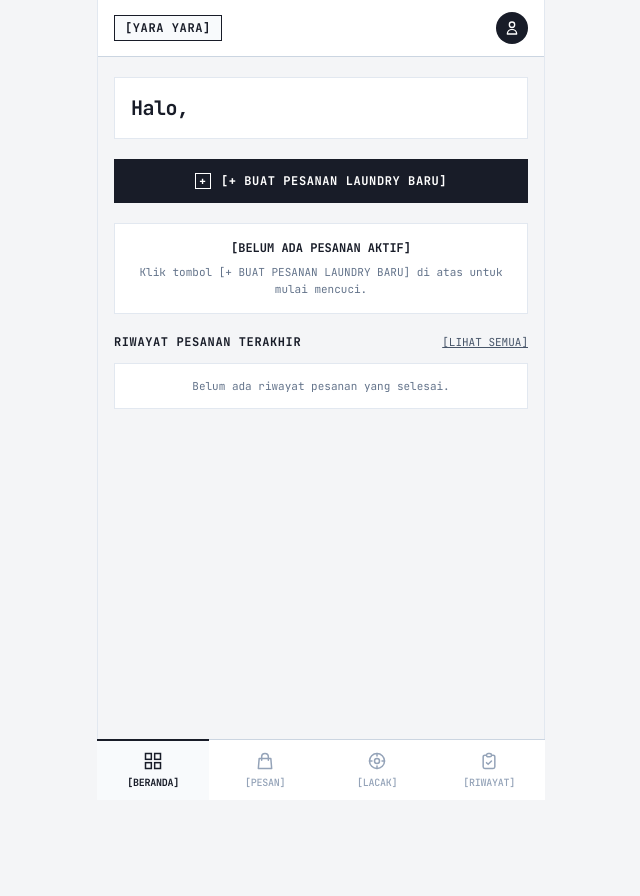
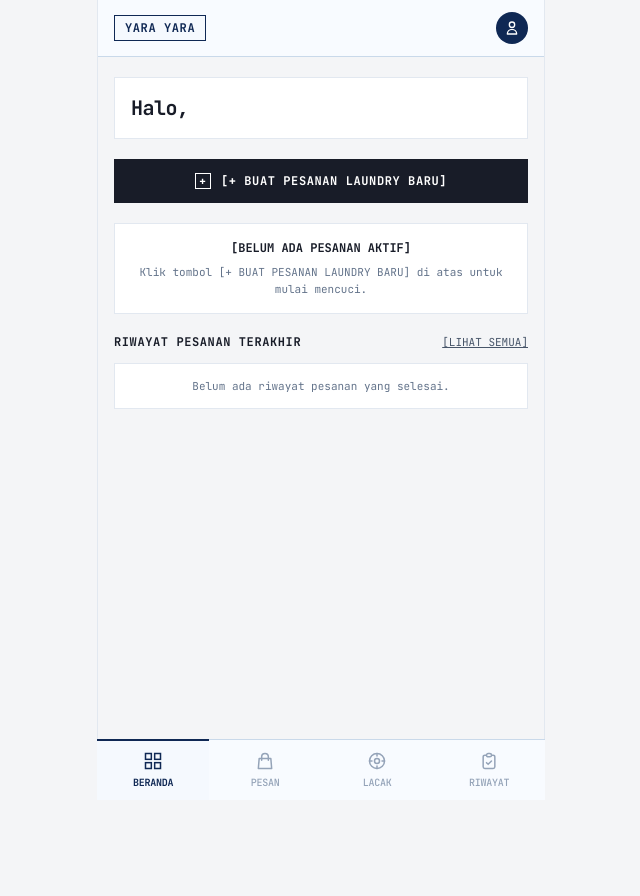
Before and after one commit to dwisaputrar405-sudo/yara-yara-laundry, a PHP site: page /user/index.php in a window 1280 px wide. Shown: the whole page, without its empty margins (319-959 px from the left). Run offline with PHP 8.4, Linux system fonts and the light colour scheme; the visitor is signed in with stand-in values (Sample User, id 1); tables that the repository leaves empty or names only in its code hold one stand-in row (values such as "Sample post"); some libraries are stand-ins or nearby versions.

Commit message:
header & navigation

```diff
--- a/user/includes/bottom-nav.php
+++ b/user/includes/bottom-nav.php
@@ -3,35 +3,35 @@ $activeNav = $activeNav ?? 'beranda';
 
 $navItems = [
     'beranda' => [
-        'label' => '[BERANDA]',
+        'label' => 'BERANDA',
         'href'  => 'index.php',
         'icon'  => '<rect x="3" y="3" width="7" height="7"></rect><rect x="14" y="3" width="7" height="7"></rect><rect x="14" y="14" width="7" height="7"></rect><rect x="3" y="14" width="7" height="7"></rect>'
     ],
     'pesan' => [
-        'label' => '[PESAN]',
+        'label' => 'PESAN',
         'href'  => 'pesan.php',
         'icon'  => '<path d="M16 11V7a4 4 0 00-8 0v4M5 9h14l1 12H4L5 9z" stroke-linecap="round" stroke-linejoin="round"></path>'
     ],
     'lacak' => [
-        'label' => '[LACAK]',
+        'label' => 'LACAK',
         'href'  => 'lacak.php',
         'icon'  => '<circle cx="12" cy="12" r="9"></circle><circle cx="12" cy="12" r="3"></circle><path d="M12 3v3m0 12v3M3 12h3m12 0h3" stroke-linecap="round" stroke-linejoin="round"></path>'
     ],
     'riwayat' => [
-        'label' => '[RIWAYAT]',
+        'label' => 'RIWAYAT',
         'href'  => 'riwayat.php',
         'icon'  => '<path d="M9 5H7a2 2 0 00-2 2v12a2 2 0 002 2h10a2 2 0 002-2V7a2 2 0 00-2-2h-2M9 5a2 2 0 002 2h2a2 2 0 002-2M9 5a2 2 0 012-2h2a2 2 0 012 2m-6 9l2 2 4-4" stroke-linecap="round" stroke-linejoin="round"></path>'
     ]
 ];
 ?>
 <!-- BEGIN: BottomNavigation -->
-<nav aria-label="Navigasi Utama" class="fixed bottom-0 left-0 right-0 max-w-md mx-auto bg-white border-t border-slate-300 z-30" data-purpose="bottom-navigation">
+<nav aria-label="Navigasi Utama" class="fixed bottom-0 left-0 right-0 max-w-md mx-auto bg-[#F8FBFF] border-t border-[#C9D9EA] z-30" data-purpose="bottom-navigation">
     <div class="grid grid-cols-4 text-center">
         <?php foreach ($navItems as $key => $item):
             $isActive = ($activeNav === $key);
             $linkClass = $isActive
-                ? 'py-2.5 flex flex-col items-center justify-center gap-1 text-[#181c28] font-bold border-t-2 border-[#181c28] bg-slate-50 -mt-[1px]'
-                : 'py-2.5 flex flex-col items-center justify-center gap-1 text-slate-400 hover:text-[#181c28] font-medium transition-colors';
+                ? 'py-2.5 flex flex-col items-center justify-center gap-1 text-[#0F2854] font-bold border-t-2 border-[#0F2854] bg-[#F5F9FE] -mt-[1px]'
+                : 'py-2.5 flex flex-col items-center justify-center gap-1 text-slate-400 hover:text-[#0F2854] font-medium transition-colors';
         ?>
         <a href="<?= $item['href'] ?>" <?= $isActive ? 'aria-current="page"' : '' ?> class="<?= $linkClass ?>">
             <svg class="w-5 h-5 shrink-0" fill="none" stroke="currentColor" stroke-width="1.8" viewBox="0 0 24 24">
--- a/user/includes/header.php
+++ b/user/includes/header.php
@@ -1,20 +1,17 @@
 <?php
 $activeNav = $activeNav ?? '';
 ?>
-<!-- BEGIN: TopHeader -->
-<header class="sticky top-0 z-40 bg-white border-b border-slate-300 px-4 py-3 flex items-center justify-between" data-purpose="top-navigation">
-    <!-- Brand Logo Box -->
-    <a href="index.php" class="border border-[#181c28] px-2.5 py-1 text-xs font-bold tracking-wider uppercase bg-slate-50 text-[#181c28] hover:bg-slate-100 transition-colors">
-        [YARA YARA]
+<!-- Top header -->
+<header class="sticky top-0 z-40 bg-[#F8FBFF] border-b border-[#C9D9EA] px-4 py-3 flex items-center justify-between" data-purpose="top-navigation">
+    <a href="index.php" class="border border-[#0F2854] px-2.5 py-1 text-xs font-bold tracking-wider uppercase bg-[#F5F9FE] text-[#0F2854] hover:bg-[#EAF2FA] transition-colors">
+        YARA YARA
     </a>
 
-    <!-- Right Action Icons -->
     <div class="flex items-center gap-2.5">
-        <a href="profil.php" aria-label="Profil Pengguna" class="w-8 h-8 rounded-full <?= $activeNav === 'profil' ? 'bg-white text-[#181c28] border-2 border-[#181c28]' : 'bg-[#181c28] text-white' ?> flex items-center justify-center transition-colors">
+        <a href="profil.php" aria-label="Profil Pengguna" class="w-8 h-8 rounded-full <?= $activeNav === 'profil' ? 'bg-[#F8FBFF] text-[#0F2854] border-2 border-[#0F2854]' : 'bg-[#0F2854] text-white' ?> flex items-center justify-center transition-colors">
             <svg class="w-4 h-4" fill="none" stroke="currentColor" stroke-width="2" viewBox="0 0 24 24">
                 <path d="M16 7a4 4 0 11-8 0 4 4 0 018 0zM12 14a7 7 0 00-7 7h14a7 7 0 00-7-7z" stroke-linecap="round" stroke-linejoin="round"></path>
             </svg>
         </a>
     </div>
 </header>
-<!-- END: TopHeader -->
```
